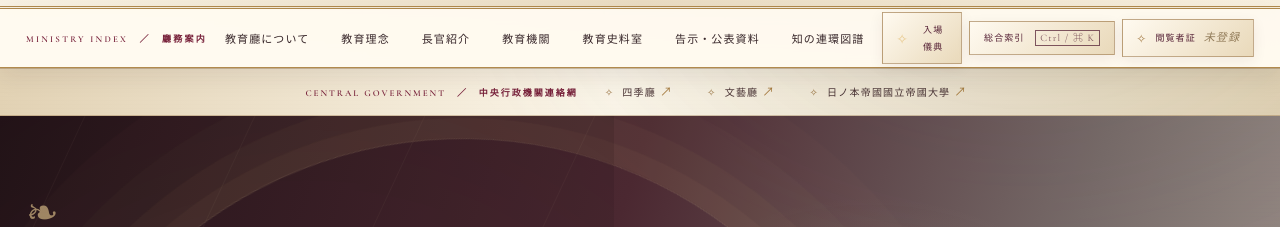
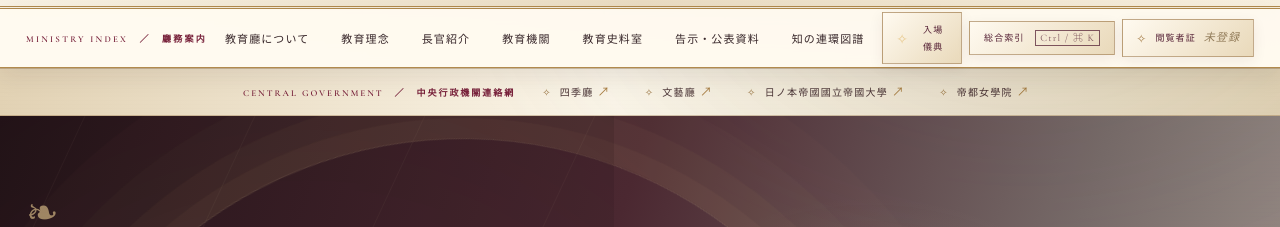
Before and after one commit to 8fgb66gmt2-stack/-Ministry-of-Education-of-the-Empire-of-Hinomoto, a plain HTML site: page index.html in a window 1280 px wide. Shown: the part 164-391 px from the top of the page. Drawn offline with nearby package versions, Linux system fonts and the light colour scheme.

Commit message:
Add reciprocal link to Teito Girls' Academy

```diff
--- a/index.html
+++ b/index.html
@@ -76,6 +76,7 @@
   <a href="https://8fgb66gmt2-stack.github.io/-web-Shikicho/">四季廳</a>
   <a href="https://8fgb66gmt2-stack.github.io/-Bungeicho-offical-web-site-/">文藝廳</a>
   <a href="https://8fgb66gmt2-stack.github.io/https-8fgb66gmt2-stack.github.io-nippon-imperial-university-/">日ノ本帝國國立帝國大學</a>
+  <a href="https://8fgb66gmt2-stack.github.io/-The-Imperial-Capital-Maiden-Institute-of-Hinomoto-/">帝都女學院</a>
  </div>
 </div>
 
```
